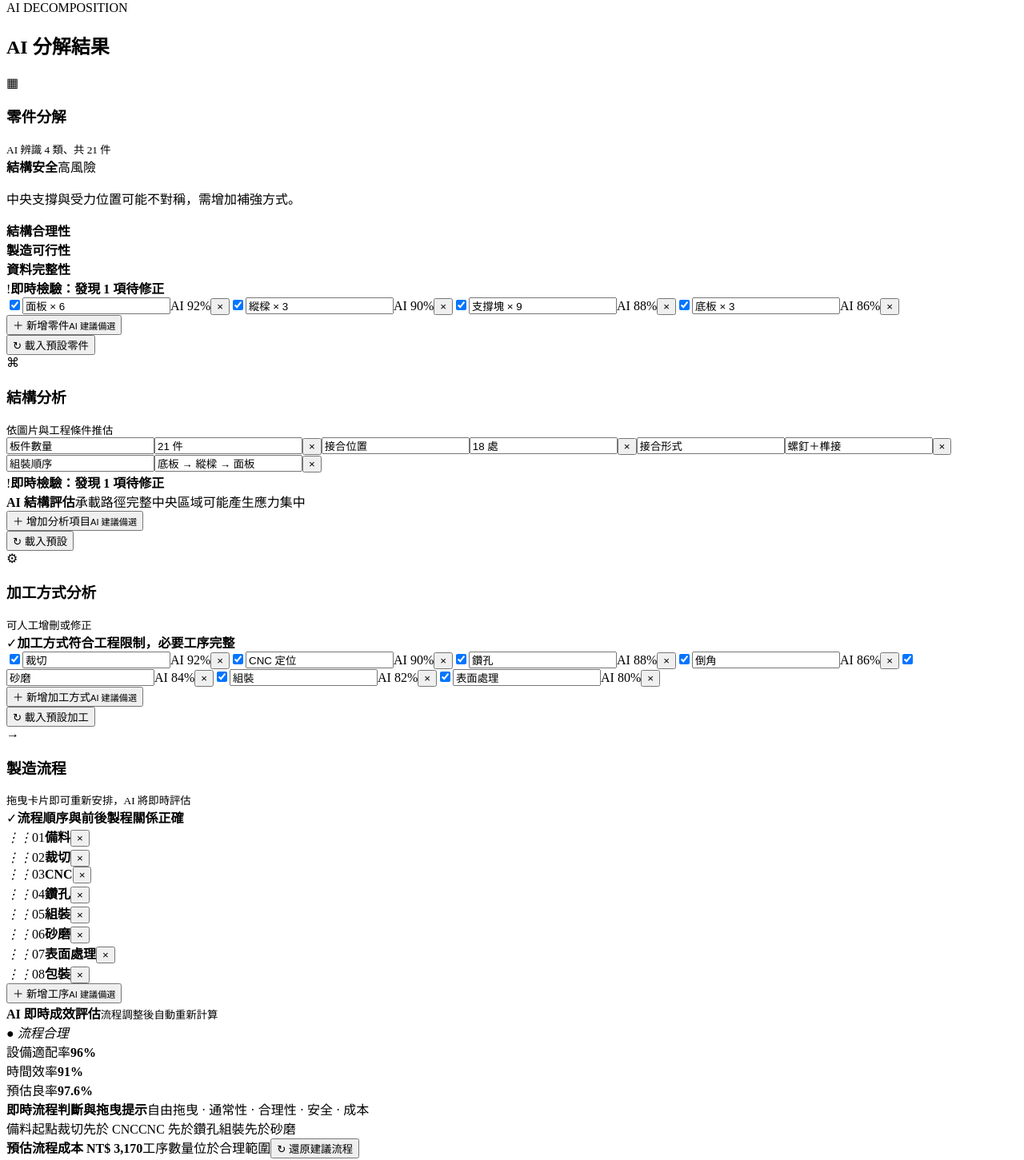
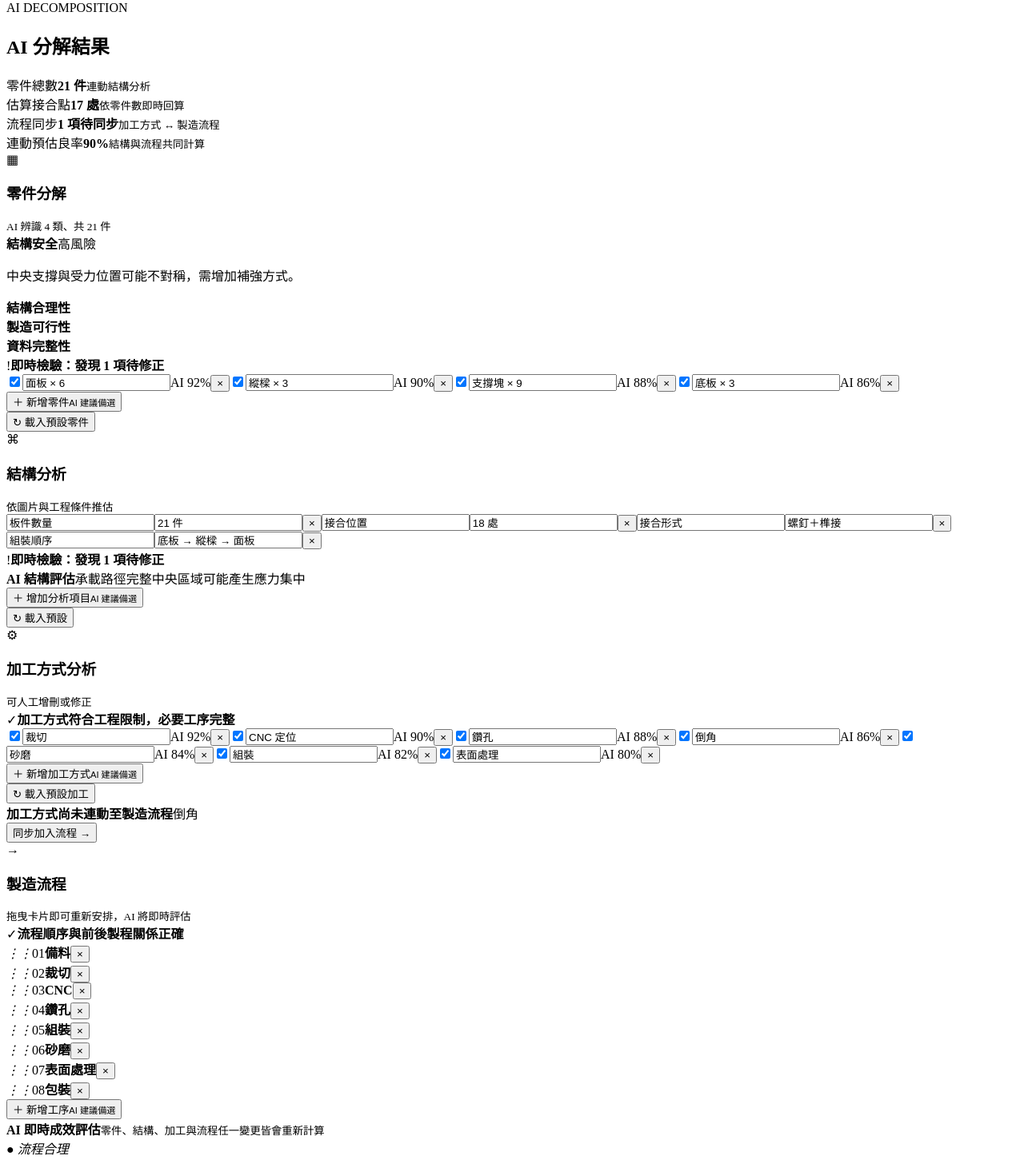
Before and after one commit to kuotai777-png/feos-process-planning, a Next.js app: page /ai-decomposition/AiDecomposition in a window 1280 px wide. Shown: the part 489-1940 px from the top of the page at 80% size. Built offline with nearby package versions, Linux system fonts and the light colour scheme.

Commit message:
Link decomposition sections with live recalculation

```diff
--- a/app/globals.css
+++ b/app/globals.css
@@ -484,6 +484,7 @@ body{font-size:17px;line-height:1.65}
 .suggestion-picker>div>header{display:flex;justify-content:space-between;padding:8px;border-bottom:1px solid #e5ebf0}.suggestion-picker>div>header b{color:#274e67;font-size:11px}.suggestion-picker>div>header small{color:#8495a2;font-size:9px}.suggestion-picker>div>footer{display:flex;gap:6px;padding:8px 4px 3px;border-top:1px solid #e5ebf0}.suggestion-picker>div>footer input{min-width:0;flex:1;padding:8px;border:1px solid #c7d7e2;border-radius:5px;font-size:10px}.suggestion-picker>div>footer button{width:auto;padding:7px 9px;border:0;border-radius:5px;background:#1684db;color:#fff;font-size:10px;font-weight:800}.suggestion-picker>div>footer button:disabled{opacity:.4}
 .validation-summary{display:flex;align-items:center;gap:7px;margin:0 0 10px;padding:8px 10px;border-radius:6px;font-size:10px}.validation-summary>span{display:grid;place-items:center;width:18px;height:18px;border-radius:50%;color:#fff;font-weight:900}.validation-summary.warning{background:#fff3dc;color:#855c13}.validation-summary.warning>span{background:#e8a12d}.validation-summary.ok{background:#eaf8ef;color:#217348}.validation-summary.ok>span{background:#20a460}.section-live-warning{display:flex;justify-content:space-between;margin-bottom:9px;padding:9px 11px;border-left:3px solid #e5a32e;background:#fff7e8;color:#805c1d;font-size:10px}.has-issue{position:relative;border-color:#e4aa44!important;background:#fffaf0!important}.inline-issue{grid-column:1/-1;width:100%;padding-top:4px;color:#a66a09!important;font-size:9px!important;font-weight:700}.decomp-chips label.has-issue{flex-wrap:wrap}.structure-grid label.has-issue{flex-wrap:wrap;padding:6px;border:1px solid #e4aa44;border-radius:6px}.flow-dnd>div.has-issue{grid-template-rows:auto auto}.flow-dnd>div.has-issue .inline-issue{grid-column:1/-1}
 .analysis-tools{display:flex;align-items:center;gap:8px;margin-top:10px}.analysis-tools>.suggestion-picker .add-analysis-item{margin:0}.analysis-tools>button{padding:7px 9px;border:1px solid #cddbe5;border-radius:5px;background:#fff;color:#4d7188;font-size:10px;font-weight:700}
+.linked-analysis-bar{display:grid;grid-template-columns:repeat(4,1fr);border-top:1px solid #e1e8ee;border-bottom:1px solid #e1e8ee;background:linear-gradient(90deg,#f4f9fd,#f3faf6)}.linked-analysis-bar>div{padding:11px 13px;border-right:1px solid #dfe8ee}.linked-analysis-bar>div:last-child{border:0}.linked-analysis-bar span,.linked-analysis-bar b,.linked-analysis-bar small{display:block}.linked-analysis-bar span{color:#738796;font-size:9px}.linked-analysis-bar b{margin-top:3px;color:#20516f;font-size:15px}.linked-analysis-bar b.warn{color:#b36b08}.linked-analysis-bar small{margin-top:2px;color:#8a9aa6;font-size:8px}.cross-link-notice{display:flex;align-items:center;justify-content:space-between;gap:10px;margin-top:10px;padding:10px;border:1px solid #e8c57f;border-radius:6px;background:#fff8e8}.cross-link-notice b,.cross-link-notice span{display:block}.cross-link-notice b{color:#805915;font-size:10px}.cross-link-notice span{margin-top:2px;color:#8b744b;font-size:9px}.cross-link-notice button{flex:none;padding:7px 9px;border:0;border-radius:5px;background:#1684db;color:#fff;font-size:9px;font-weight:800}
 .traffic-assessment{display:grid;grid-template-columns:repeat(4,1fr);gap:8px;margin-bottom:13px}.traffic-assessment>div{display:grid;grid-template-columns:16px 1fr auto;align-items:center;gap:6px;min-height:42px;padding:8px;border:1px solid #d9e3ea;border-radius:7px;background:#f9fbfc}.traffic-assessment i{width:13px;height:13px;border-radius:50%;box-shadow:0 0 0 3px rgba(0,0,0,.05)}.traffic-assessment b{color:#35566c;font-size:10px}.traffic-assessment span{font-size:8px;font-weight:800}.traffic-assessment p{grid-column:1/-1;margin:1px 0 0;color:#6f6046;font-size:9px;line-height:1.45}.traffic-assessment .red{border-color:#efb2ae;background:#fff5f4}.traffic-assessment .red i{background:#dc3f35;box-shadow:0 0 0 3px #f9d8d5,0 0 10px rgba(220,63,53,.35)}.traffic-assessment .red span{color:#bf3028}.traffic-assessment .yellow{border-color:#ecd18f;background:#fffaed}.traffic-assessment .yellow i{background:#e8a12d;box-shadow:0 0 0 3px #fae9be,0 0 10px rgba(232,161,45,.3)}.traffic-assessment .yellow span{color:#9b680d}.traffic-assessment .green{grid-template-columns:16px 1fr;background:#f4faf6}.traffic-assessment .green i{background:#22a35b;box-shadow:0 0 0 3px #d5efdf}.traffic-assessment .red i,.traffic-assessment .yellow i{animation:trafficBlink 1.5s ease-in-out infinite}@keyframes trafficBlink{50%{opacity:.45}}
 .flow-dnd{display:grid;grid-template-columns:repeat(4,minmax(0,1fr));gap:9px}.flow-dnd>div{display:grid;grid-template-columns:16px 30px 1fr 20px;align-items:center;gap:5px;min-height:48px;padding:7px;border:1px solid #cbdce7;border-radius:7px;background:#f9fcfe;cursor:grab;transition:.15s}.flow-dnd>div:hover{border-color:#5da8d6;box-shadow:0 4px 10px rgba(18,100,155,.1)}.flow-dnd>div.dragging{opacity:.4;transform:scale(.97)}.flow-dnd div>i{color:#8ba0ae;font-style:normal}.flow-dnd div>span{display:grid;place-items:center;width:28px;height:28px;border-radius:50%;background:#1684db;color:#fff;font-size:9px;font-weight:800}.flow-dnd b,.flow-dnd input{min-width:0;color:#294f68;font-size:12px}.flow-dnd input{width:100%;padding:5px;border:1px solid #9cc6df;border-radius:4px}.flow-dnd div>button{border:0;background:transparent;color:#8294a2}.flow-dnd>button{min-height:48px;border:1px dashed #86b8d7;border-radius:7px;background:#f5fbff;color:#1684db;font-size:11px;font-weight:800}
 .live-evaluation{margin-top:16px;padding:15px;border:1px solid #cfe0ea;border-radius:8px;background:linear-gradient(135deg,#f5faff,#f5fbf7)}.live-evaluation header{display:flex;align-items:center;justify-content:space-between}.live-evaluation header b,.live-evaluation header small{display:block}.live-evaluation header b{color:#234e69;font-size:14px}.live-evaluation header small{margin-top:2px;color:#8293a0;font-size:10px}.live-evaluation header em{font-size:11px;font-style:normal;font-weight:800}.live-evaluation header em.good{color:#168047}.live-evaluation header em.warning{color:#b5740b}.live-evaluation>div{display:grid;grid-template-columns:repeat(3,1fr);gap:10px;margin-top:13px}.live-evaluation article{display:grid;grid-template-columns:1fr auto;gap:7px}.live-evaluation article span{color:#637b8d;font-size:11px}.live-evaluation article b{color:#1b526f;font-size:14px}.live-evaluation article i{grid-column:1/-1;display:block;height:5px;border-radius:5px;background:linear-gradient(90deg,#1684db,#23a564);box-shadow:inset 100vw 0 rgba(226,235,241,.82);background-clip:content-box}.live-evaluation>p{margin:12px 0 0;padding:10px;border-radius:6px;background:#fff3dc;color:#835c16;font-size:11px;line-height:1.55}
@@ -507,7 +508,7 @@ body{font-size:17px;line-height:1.65}
   .analysis-group{padding:18px 16px}
   .conditions-footer>div{gap:6px}
   .conditions-footer .btn{padding-inline:8px;font-size:13px}
-  .flow-dnd{grid-template-columns:1fr 1fr}.live-evaluation>div{grid-template-columns:1fr}.structure-grid .structure-name{width:85px}.traffic-assessment{grid-template-columns:1fr 1fr}.flow-live-decision>div{grid-template-columns:1fr 1fr}
+  .flow-dnd{grid-template-columns:1fr 1fr}.live-evaluation>div{grid-template-columns:1fr}.structure-grid .structure-name{width:85px}.traffic-assessment{grid-template-columns:1fr 1fr}.flow-live-decision>div{grid-template-columns:1fr 1fr}.linked-analysis-bar{grid-template-columns:1fr 1fr}.cross-link-notice{align-items:flex-start;flex-direction:column}
 }
 
 /* STEP 04 · Evidence Verification */
--- a/src/pages/ai-decomposition/AiDecomposition.tsx
+++ b/src/pages/ai-decomposition/AiDecomposition.tsx
@@ -106,10 +106,18 @@ export default function AiDecomposition(){
     structures.length<4?"結構資訊不足：至少需有數量、接合、組裝及承載資訊":structures.length>8?"結構欄位過多：請確認是否存在重複或非必要資訊":"",
     processes.length<4?"加工資訊不足：無法完整評估製造可行性":processes.length>12?"加工項目過多：可能增加換站、搬運與製造成本":"",
   ].filter(Boolean);
+  const totalPartCount=parts.reduce((sum,value)=>sum+(Number(value.match(/[×xX]\s*(\d+)/)?.[1])||0),0);
+  const estimatedJoints=Math.max(0,totalPartCount-Math.max(3,Math.round(totalPartCount*.18)));
+  const processMatchesFlow=(process:string)=>flow.some(step=>step.includes(process.replace(" 定位",""))||process.includes(step));
+  const unlinkedProcesses=processes.filter(process=>!processMatchesFlow(process));
+  const linkedYield=Math.max(72,98-(hasSupportWarning?8:0)-partIssues.filter(Boolean).length*2-flowIssues.filter(Boolean).length*2);
+  useEffect(()=>{
+    setStructures(current=>current.map(item=>item.name.includes("板件數量")&&item.value!==`${totalPartCount} 件`?{...item,value:`${totalPartCount} 件`}:item));
+  },[totalPartCount]);
   const activeIssueCount=partIssues.filter(Boolean).length+structureIssues.filter(Boolean).length+processIssues.filter(Boolean).length+flowIssues.filter(Boolean).length+missingProcesses.length+(hasSupportWarning?1:0);
   const processFit=Math.max(68,96-Math.abs(processes.length-7)*4-(correctOrder?0:12));
   const timeScore=Math.max(62,91-Math.abs(flow.length-8)*3-(correctOrder?0:9));
-  const estimatedCost=1850+flow.length*165+Math.max(0,flow.length-8)*120+(correctOrder?0:480);
+  const estimatedCost=1250+totalPartCount*38+flow.length*165+Math.max(0,flow.length-8)*120+(correctOrder?0:480)+(hasSupportWarning?260:0);
   const restoreDefaults=(section:"parts"|"structures"|"processes"|"flow")=>{if(section==="parts")setParts(initialParts);if(section==="structures")setStructures(initialStructures);if(section==="processes")setProcesses(initialProcesses);if(section==="flow")setFlow(initialFlow);changed();notify("已載入 AI 預設項目")};
   const undoDelete=()=>{if(!lastDeleted)return;const insert=<T,>(list:T[],value:T,index:number)=>{const next=[...list];next.splice(Math.min(index,next.length),0,value);return next};if(lastDeleted.section==="parts")setParts(insert(parts,lastDeleted.value as string,lastDeleted.index));if(lastDeleted.section==="structures")setStructures(insert(structures,lastDeleted.value as {name:string;value:string},lastDeleted.index));if(lastDeleted.section==="processes")setProcesses(insert(processes,lastDeleted.value as string,lastDeleted.index));if(lastDeleted.section==="flow")setFlow(insert(flow,lastDeleted.value as string,lastDeleted.index));setLastDeleted(null);changed();notify("已復原誤刪項目")};
   const revalidate=()=>{
@@ -137,6 +145,7 @@ export default function AiDecomposition(){
         </section>
         <section className="decomp-results">
           <div className="engineering-heading"><div><span className="panel-kicker">AI DECOMPOSITION</span><h2>AI 分解結果</h2></div>{ready&&<span className="ai-result-tag">AI 建議值</span>}</div>
+          <div className="linked-analysis-bar" aria-live="polite"><div><span>零件總數</span><b>{totalPartCount} 件</b><small>連動結構分析</small></div><div><span>估算接合點</span><b>{estimatedJoints} 處</b><small>依零件數即時回算</small></div><div><span>流程同步</span><b className={unlinkedProcesses.length?"warn":""}>{unlinkedProcesses.length?`${unlinkedProcesses.length} 項待同步`:"已同步"}</b><small>加工方式 ↔ 製造流程</small></div><div><span>連動預估良率</span><b>{linkedYield}%</b><small>結構與流程共同計算</small></div></div>
           <AnalysisGroup title="零件分解" icon="▦" note="AI 辨識 4 類、共 21 件">
             <TrafficAssessment items={[
               {name:"結構安全",level:hasSupportWarning?"red":"green",detail:"中央支撐與受力位置可能不對稱，需增加補強方式。"},
@@ -160,11 +169,12 @@ export default function AiDecomposition(){
             <ValidationSummary count={processIssues.filter(Boolean).length+missingProcesses.length} okText="加工方式符合工程限制，必要工序完整"/>
             <EditableList values={processes} issues={processIssues} editable onChange={(i,v)=>update(processes,setProcesses,i,v)} onRemove={i=>remove("processes",processes,setProcesses,i)} tone="green"/>
             <div className="analysis-tools"><SuggestionPicker label="新增加工方式" suggestions={processSuggestions} onSelect={value=>add(processes,setProcesses,value)}/><button onClick={()=>restoreDefaults("processes")}>↻ 載入預設加工</button></div>
+            {unlinkedProcesses.length>0&&<div className="cross-link-notice"><div><b>加工方式尚未連動至製造流程</b><span>{unlinkedProcesses.join("、")}</span></div><button onClick={()=>{setFlow(current=>{const end=current.findIndex(item=>item.includes("包裝"));const next=[...current];next.splice(end<0?next.length:end,0,...unlinkedProcesses.map(item=>item.replace(" 定位","")));return next});setDragFeedback(`已將 ${unlinkedProcesses.length} 項加工方式加入流程，請拖曳調整順序。`);changed()}}>同步加入流程 →</button></div>}
           </AnalysisGroup>
           <AnalysisGroup title="製造流程" icon="→" note="拖曳卡片即可重新安排，AI 將即時評估">
             <ValidationSummary count={flowIssues.filter(Boolean).length+(!correctOrder?1:0)} okText="流程順序與前後製程關係正確"/>
             <div className="flow-dnd">{flow.map((v,i)=><div draggable onDragStart={()=>setDragIndex(i)} onDragOver={e=>e.preventDefault()} onDrop={()=>moveFlow(i)} className={`${dragIndex===i?"dragging":""} ${flowIssues[i]?"has-issue":""}`} key={`${v}-${i}`}><i>⋮⋮</i><span>{String(i+1).padStart(2,"0")}</span>{editing?<input value={v} onChange={e=>update(flow,setFlow,i,e.target.value)}/>:<b>{v}</b>}<button onClick={()=>remove("flow",flow,setFlow,i)}>×</button>{flowIssues[i]&&<small className="inline-issue">⚠ {flowIssues[i]}</small>}</div>)}<SuggestionPicker label="新增工序" suggestions={processSuggestions} onSelect={value=>add(flow,setFlow,value)}/></div>
-            <div className="live-evaluation"><header><div><b>AI 即時成效評估</b><small>流程調整後自動重新計算</small></div><em className={correctOrder?"good":"warning"}>● {correctOrder?"流程合理":"發現順序風險"}</em></header><div><article><span>設備適配率</span><b>{processFit}%</b><i style={{width:`${processFit}%`}}/></article><article><span>時間效率</span><b>{timeScore}%</b><i style={{width:`${timeScore}%`}}/></article><article><span>預估良率</span><b>{correctOrder?"97.6%":"89.5%"}</b><i style={{width:correctOrder?"97.6%":"89.5%"}}/></article></div>{!correctOrder&&<p>⚠ 建議維持「裁切 → CNC → 鑽孔」，並在組裝完成後進行砂磨，以降低定位誤差與返工風險。</p>}</div>
+            <div className="live-evaluation"><header><div><b>AI 即時成效評估</b><small>零件、結構、加工與流程任一變更皆會重新計算</small></div><em className={correctOrder?"good":"warning"}>● {correctOrder?"流程合理":"發現順序風險"}</em></header><div><article><span>設備適配率</span><b>{processFit}%</b><i style={{width:`${processFit}%`}}/></article><article><span>時間效率</span><b>{timeScore}%</b><i style={{width:`${timeScore}%`}}/></article><article><span>連動預估良率</span><b>{linkedYield}%</b><i style={{width:`${linkedYield}%`}}/></article></div>{!correctOrder&&<p>⚠ 建議維持「裁切 → CNC → 鑽孔」，並在組裝完成後進行砂磨，以降低定位誤差與返工風險。</p>}</div>
             <div className="flow-live-decision" aria-live="polite"><header><b>即時流程判斷與拖曳提示</b><span>自由拖曳 · 通常性 · 合理性 · 安全 · 成本</span></header><div><span className={flow.some(x=>x.includes("備料"))&&flow.findIndex(x=>x.includes("備料"))===0?"pass":"fail"}>備料起點</span><span className={flow.indexOf("裁切")<flow.indexOf("CNC")?"pass":"fail"}>裁切先於 CNC</span><span className={flow.indexOf("CNC")<flow.indexOf("鑽孔")?"pass":"fail"}>CNC 先於鑽孔</span><span className={flow.indexOf("組裝")<flow.indexOf("砂磨")?"pass":"fail"}>組裝先於砂磨</span></div><section><b>預估流程成本 NT$ {estimatedCost.toLocaleString()}</b><span>{flow.length>9?"工序偏多，換站與搬運成本上升":"工序數量位於合理範圍"}</span><button onClick={()=>{restoreDefaults("flow");setDragFeedback("已還原 AI 建議流程。")}}>↻ 還原建議流程</button></section><aside className={correctOrder?"safe":"caution"}><b>本次拖曳提示</b><span>{dragFeedback}</span></aside><p>{correctOrder&&flowIssues.every(issue=>!issue)?"✓ 目前流程可執行；人員仍可自由拖曳調整。":`⚠ 即時偵測 ${flowIssues.filter(Boolean).length+(!correctOrder?1:0)} 項流程風險，系統僅提示、不限制操作。`}</p></div>
           </AnalysisGroup>
           {validation==="checking"&&<div className="revalidation-overlay"><i/><div><b>AI 正在重新驗證所有修正</b><span>檢查資訊完整性、零件與結構合理性、加工相容性、流程順序及製造風險…</span><div><em>資料完整性</em><em>結構合理性</em><em>加工可行性</em><em>流程一致性</em></div></div></div>}
```
